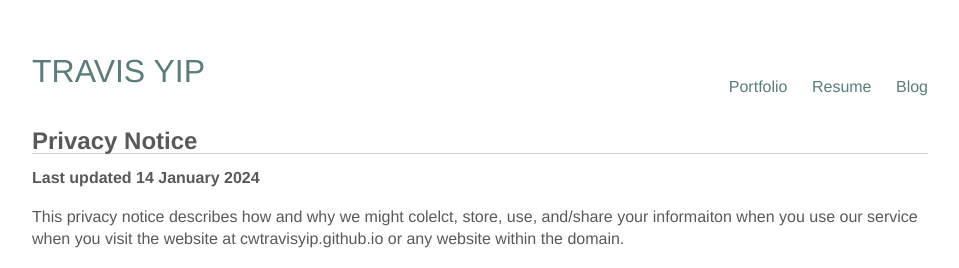
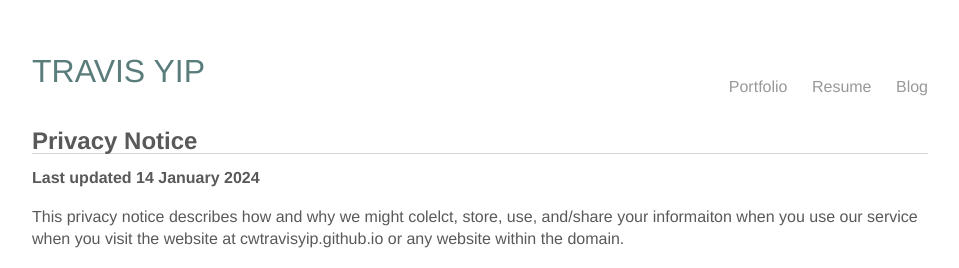
Before and after one commit to cwtravisyip/cwtravisyip.github.io, a Jekyll site: the page built from privacy_note.html, in a window 1280 px wide. Shown: the top 268 px of the page, without its empty margins (160-1119 px from the left). Built offline with Jekyll 4.4.1, drawn with Linux system fonts in a browser that asks for light colours.

Commit message:
Update main.css

```diff
--- a/CSS/main.css
+++ b/CSS/main.css
@@ -69,6 +69,11 @@
 
 /* Style sheet for a tags */
 footer li a {
+    text-decoration: none;
+    color: #999;
+}
+
+nav li a {
     text-decoration: none;
     color: #999;
 }
```
